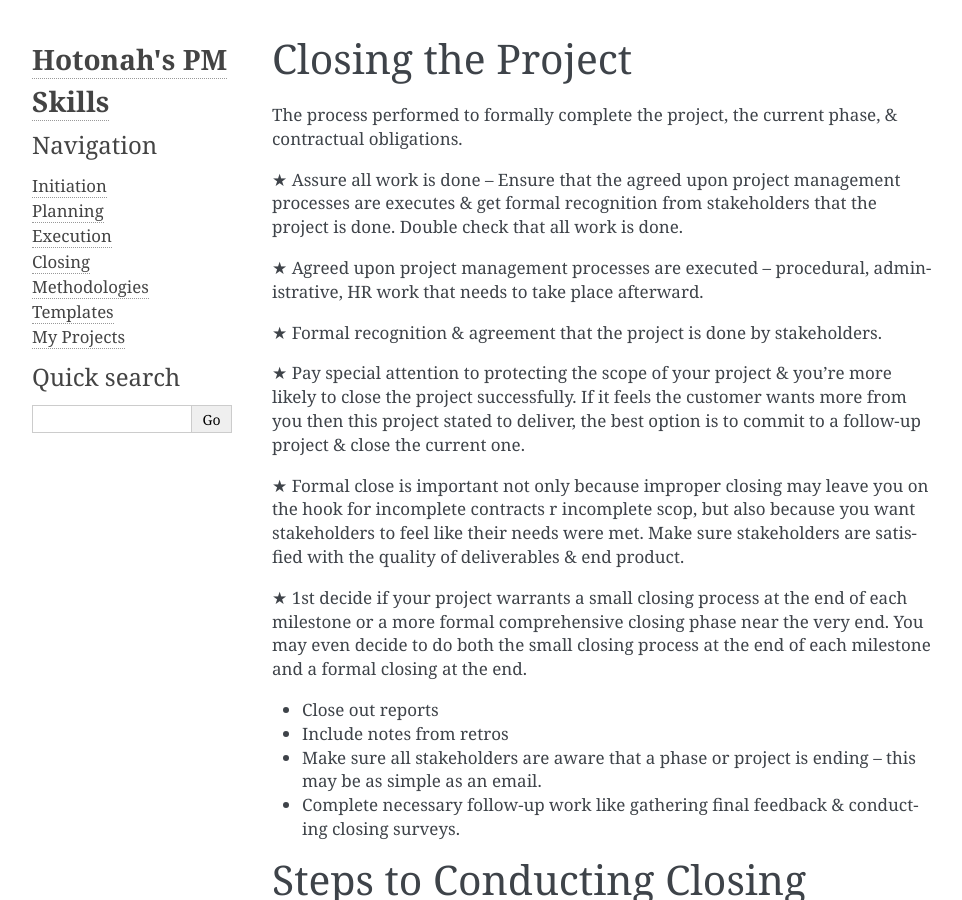
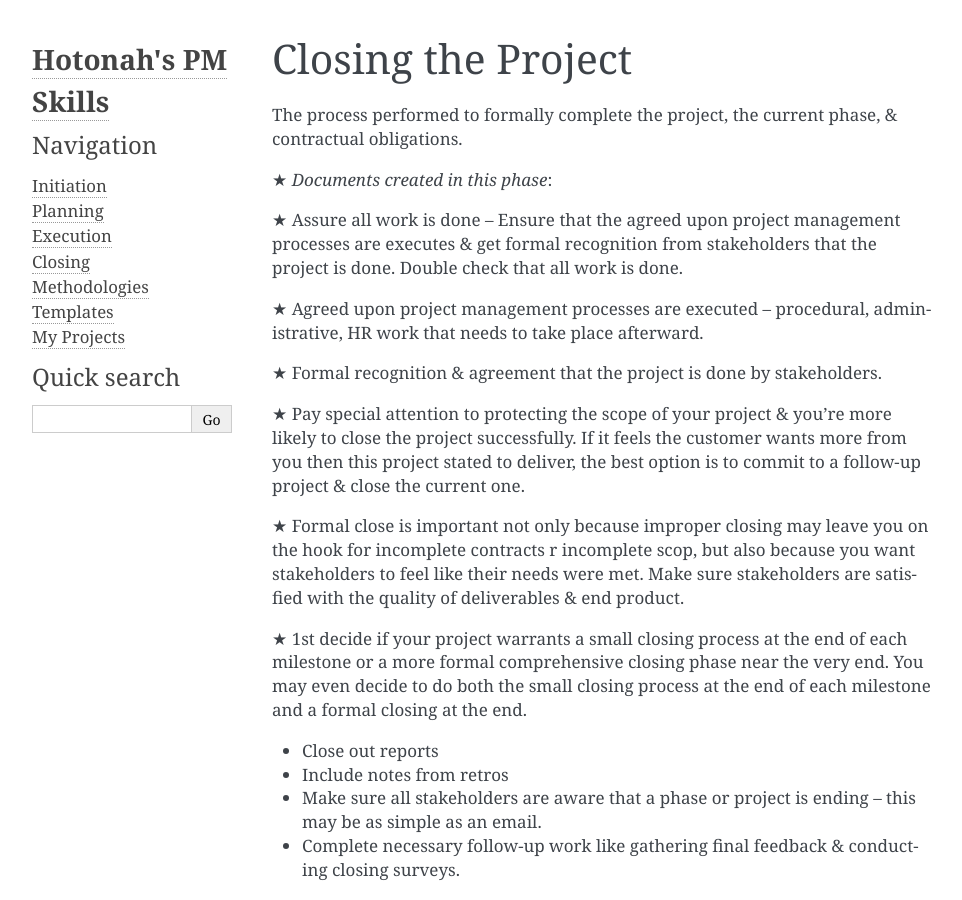
Before and after one commit to Hotonah/hotonah.github.io, a Sphinx documentation site: the page built from source/closing.txt, in a window 1280 px wide and 900 px high. Shown: the whole window, without its empty margins (148-1110 px from the left). Built offline with Sphinx 7.4.7, drawn with Linux system fonts in a browser that asks for light colours; some of the changed text lies outside the part shown.

Commit message:
Update closing.txt

```diff
--- a/source/closing.txt
+++ b/source/closing.txt
@@ -1,6 +1,8 @@
 Closing the Project
 ===============================
 The process performed to formally complete the project, the current phase, & contractual obligations.
+
+★ `Documents created in this phase`:
 
 ★ Assure all work is done – Ensure that the agreed upon project management processes are executes & get formal recognition from stakeholders that the project is done. Double check that all work is done.
 
```
Also changed, not shown: other parts of source/closing.txt (+0 -2 lines).
